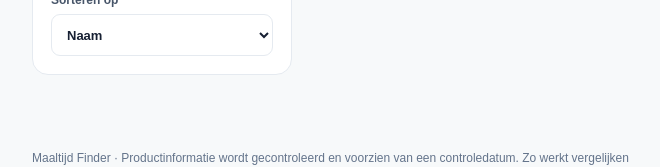
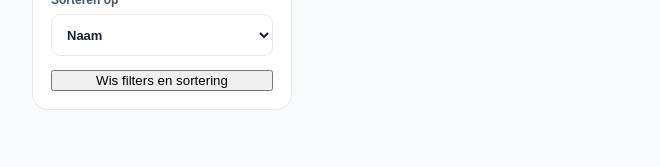
Before and after one commit to dennisvos-git/maaltijd-finder, a Next.js app: page / in a window 1280 px wide. Shown: the part 1294-1461 px from the top of the page, without its empty margins (42-702 px from the left). Built offline with nearby package versions, Linux system fonts and the light colour scheme; no server answers; the database is empty.

Commit message:
Add one-click reset for catalog filters

```diff
--- a/app/page.tsx
+++ b/app/page.tsx
@@ -272,6 +272,26 @@ export default function Home() {
                 <option value="protein-per-euro">Meeste eiwit per euro (hele maaltijd)</option>
               </select>
             </label>
+            <button
+              type="button"
+              className="filters-reset"
+              onClick={() => {
+                setSearch("");
+                setMealType("all");
+                setPreparation("all");
+                setDietaryLabel("all");
+                setAvailability("all");
+                setDataStatus("all");
+                setMinPrice("");
+                setMaxPrice("");
+                setMinWeight("");
+                setMaxWeight("");
+                setFreshness("all");
+                setSort("name");
+              }}
+            >
+              Wis filters en sortering
+            </button>
             </aside>
             <div className="catalog-results">
 
```
